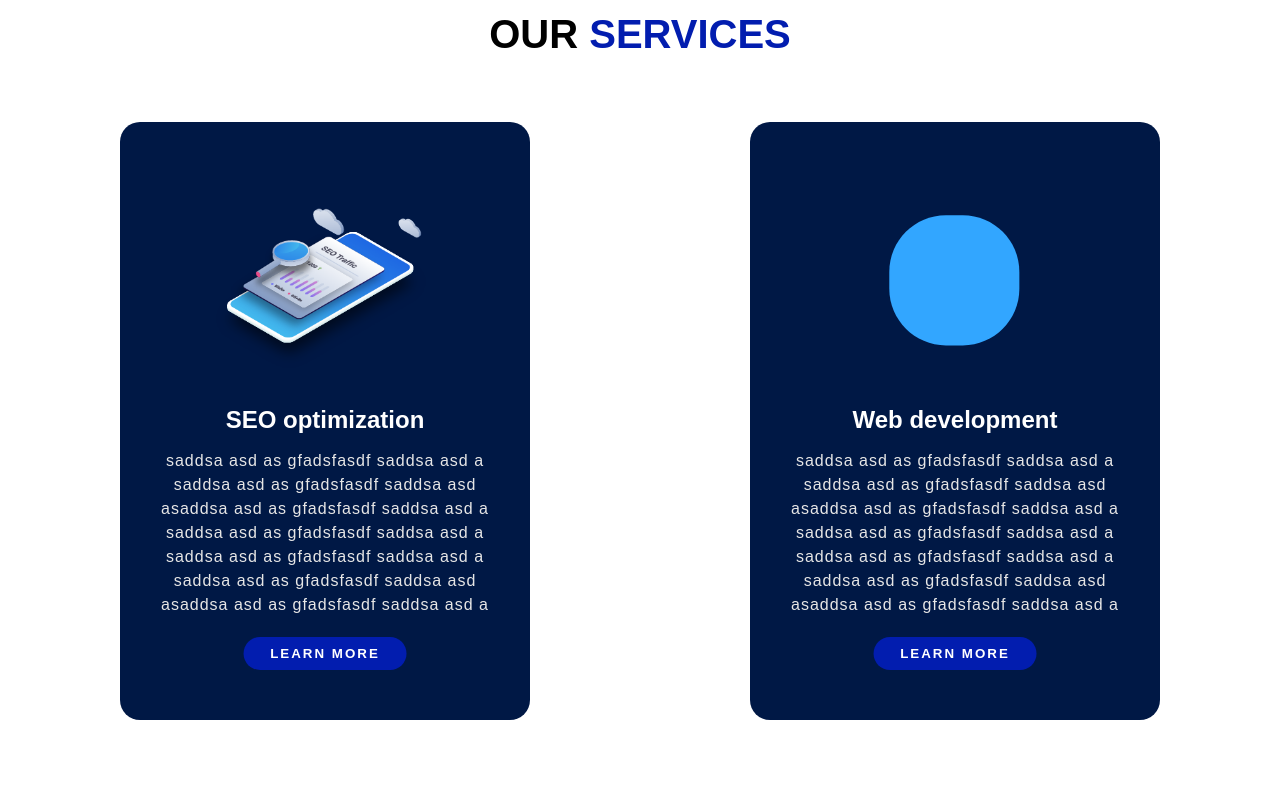
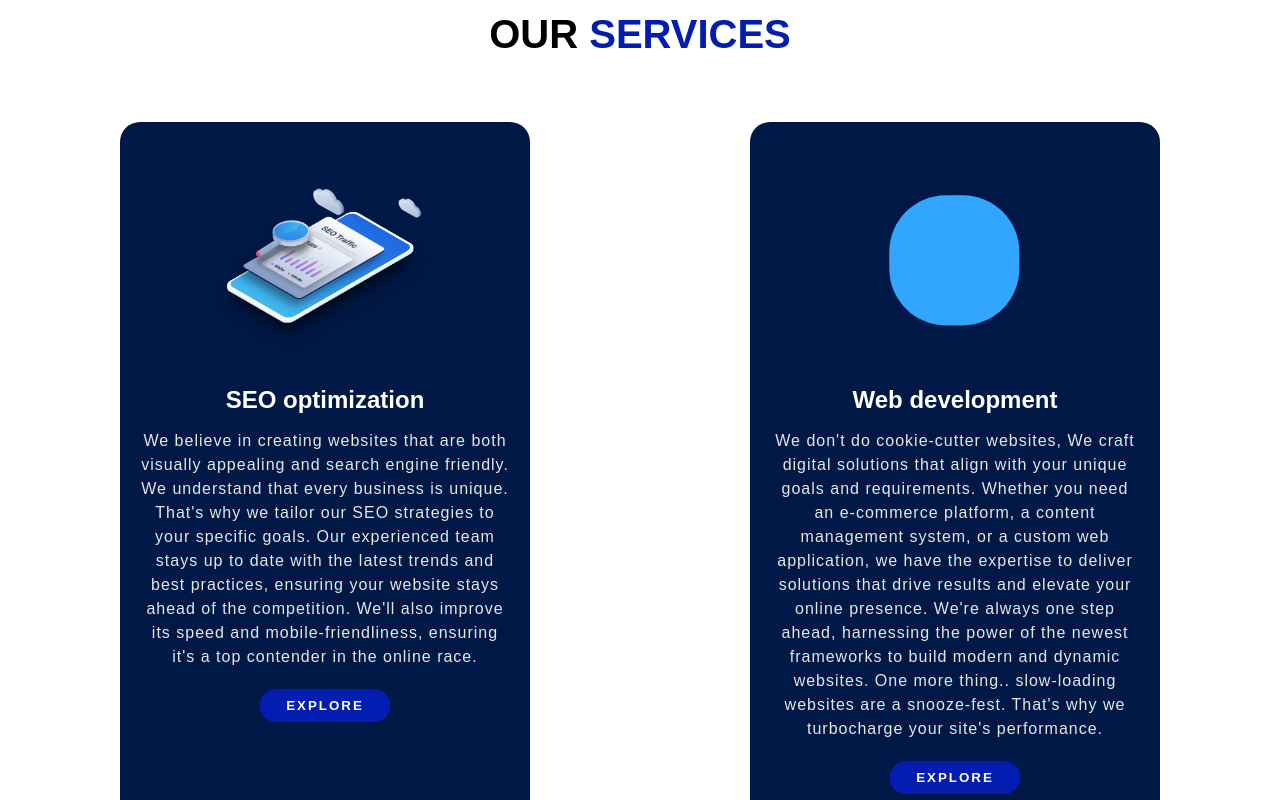
Before and after one commit to Flying0101/seo-website, a React (Vite) app: page / in a window 1280 px wide. Shown: the part 1160-1960 px from the top of the page. Built offline with nearby package versions, Linux system fonts and the light colour scheme.

Commit message:
Update styling, Add copy, Update structure

```diff
--- a/src/components/Services.jsx
+++ b/src/components/Services.jsx
@@ -18,10 +18,10 @@ function Services() {
                     <h2 className="service-type">SEO optimization</h2>
                     <p className="service-inf">
 
-                        saddsa asd as gfadsfasdf saddsa asd a saddsa asd as gfadsfasdf saddsa asd asaddsa asd as gfadsfasdf saddsa asd a saddsa asd as gfadsfasdf saddsa asd a saddsa asd as gfadsfasdf saddsa asd a saddsa asd as gfadsfasdf saddsa asd asaddsa asd as gfadsfasdf saddsa asd a
+                    We believe in creating websites that are both visually appealing and search engine friendly. We understand that every business is unique. That's why we tailor our SEO strategies to your specific goals. Our experienced team stays up to date with the latest trends and best practices, ensuring your website stays ahead of the competition.  We'll also improve its speed and mobile-friendliness, ensuring it's a top contender in the online race.
                     </p>
 
-                    <button className="global-button">LEARN MORE</button>
+                    <button className="global-button">EXPLORE</button>
                 </div>
 
                 <div className="s-div">
@@ -30,10 +30,10 @@ function Services() {
                     <h2 className="service-type">Web development</h2>
 
                     <p className="service-inf">
-
-                        saddsa asd as gfadsfasdf saddsa asd a saddsa asd as gfadsfasdf saddsa asd asaddsa asd as gfadsfasdf saddsa asd a saddsa asd as gfadsfasdf saddsa asd a saddsa asd as gfadsfasdf saddsa asd a saddsa asd as gfadsfasdf saddsa asd asaddsa asd as gfadsfasdf saddsa asd a
+                    We don't do cookie-cutter websites, We craft digital solutions that align with your unique goals and requirements. Whether you need an e-commerce platform, a content management system, or a custom web application, we have the expertise to deliver solutions that drive results and elevate your online presence.
+                    We're always one step ahead, harnessing the power of the newest frameworks to build modern and dynamic websites. One more thing.. slow-loading websites are a snooze-fest. That's why we turbocharge your site's performance.
                     </p>
-                    <button className="global-button">LEARN MORE</button>
+                    <button className="global-button">EXPLORE</button>
 
                 </div>
             </div>
--- a/src/css/Services.css
+++ b/src/css/Services.css
@@ -14,10 +14,11 @@
 
 }
 
+
 .s-div {
     background-color: #001845;
     max-width: 410px;
-    padding: 30px;
+    padding: 10px 20px;
     border-radius: 20px;
     transition: all 0.7s ease;
     margin-bottom: 30px;
@@ -69,6 +70,6 @@
         width: 100%;
         transition: all 0.7s ease;
         margin-bottom: 30px;
-        padding: 20px 5px;
+        padding: 10px 20px;
     }
 }
```
